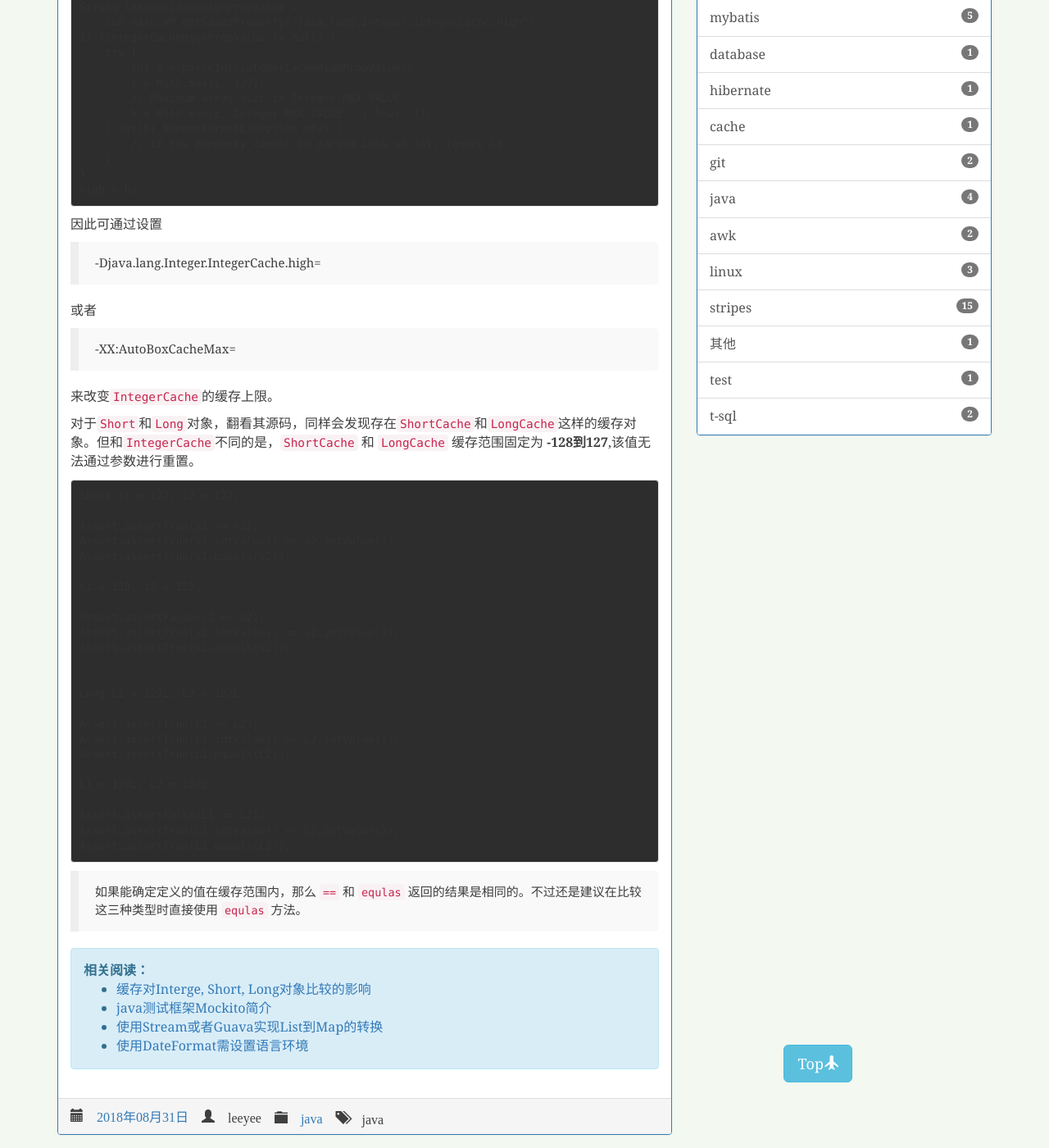
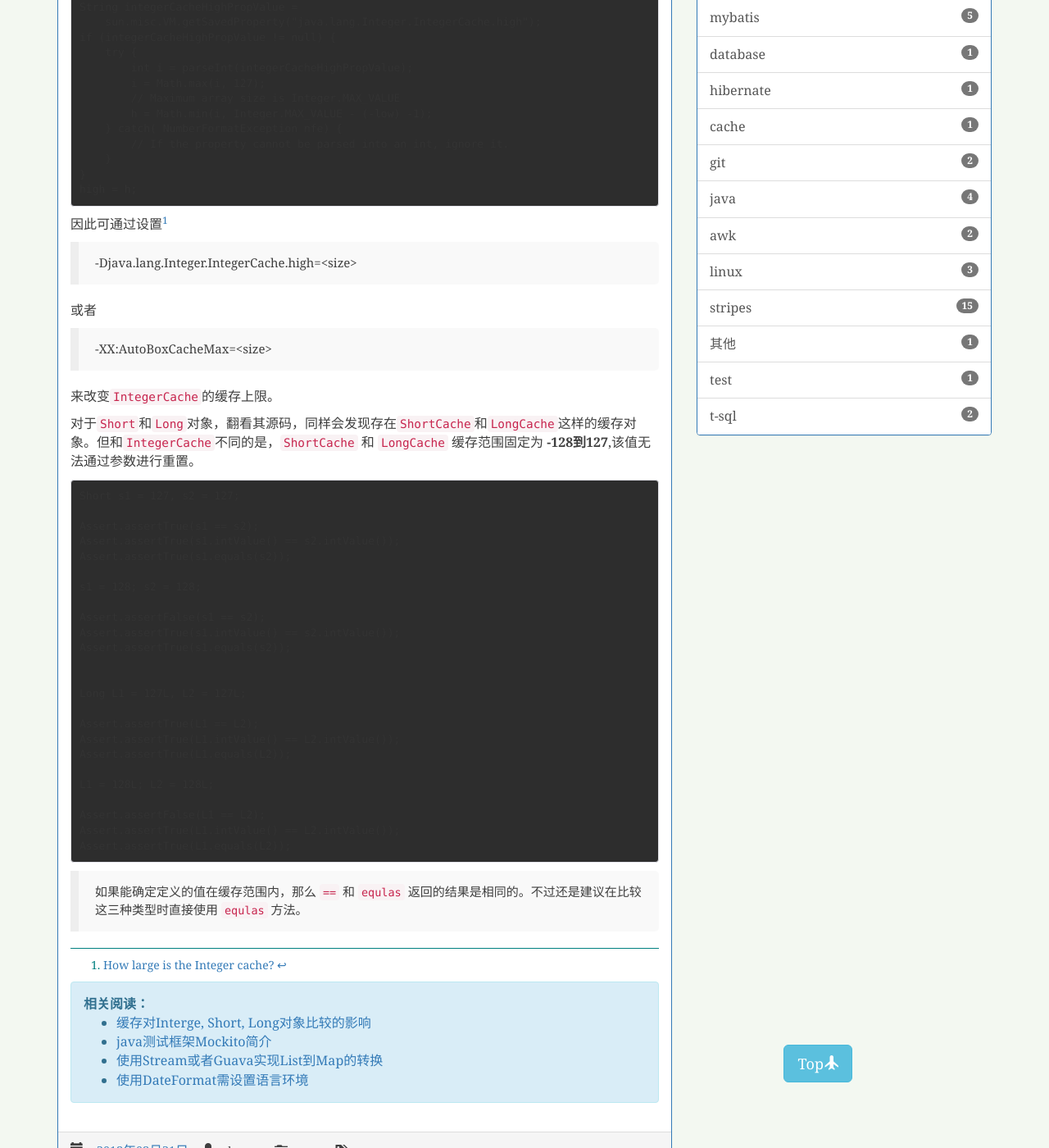
Before and after one commit to leeyee/leeyee.github.com, a Jekyll site: the page built from _posts/java/2018-08-31-integer-short-long-cache-impact-compare.md, in a window 1280 px wide and 1400 px high, scrolled down 1052 px. Shown: the whole window at 82% size. Built offline with Jekyll 4.4.1, drawn with Linux system fonts in a browser that asks for light colours; comment, search, counter and statistics services are not loaded; some of the changed lines change nothing that is shown.

Commit message:
add refer URL

```diff
--- a/_posts/java/2018-08-31-integer-short-long-cache-impact-compare.md
+++ b/_posts/java/2018-08-31-integer-short-long-cache-impact-compare.md
@@ -48,13 +48,13 @@ tag: [java]
     }
     high = h;
 
-因此可通过设置
+因此可通过设置[^comments]
 
-> -Djava.lang.Integer.IntegerCache.high=<size>
+> -Djava.lang.Integer.IntegerCache.high=<size\>
 
 或者
 
-> -XX:AutoBoxCacheMax=<size>
+> -XX:AutoBoxCacheMax=<size\>
 
 来改变`IntegerCache`的缓存上限。
 
@@ -87,3 +87,5 @@ tag: [java]
     Assert.assertTrue(L1.equals(L2));
 
 > 如果能确定定义的值在缓存范围内，那么 `==` 和 `equlas` 返回的结果是相同的。不过还是建议在比较这三种类型时直接使用 `equlas` 方法。
+
+[^comments]: [How large is the Integer cache?](https://stackoverflow.com/questions/15052216/how-large-is-the-integer-cache)
```
